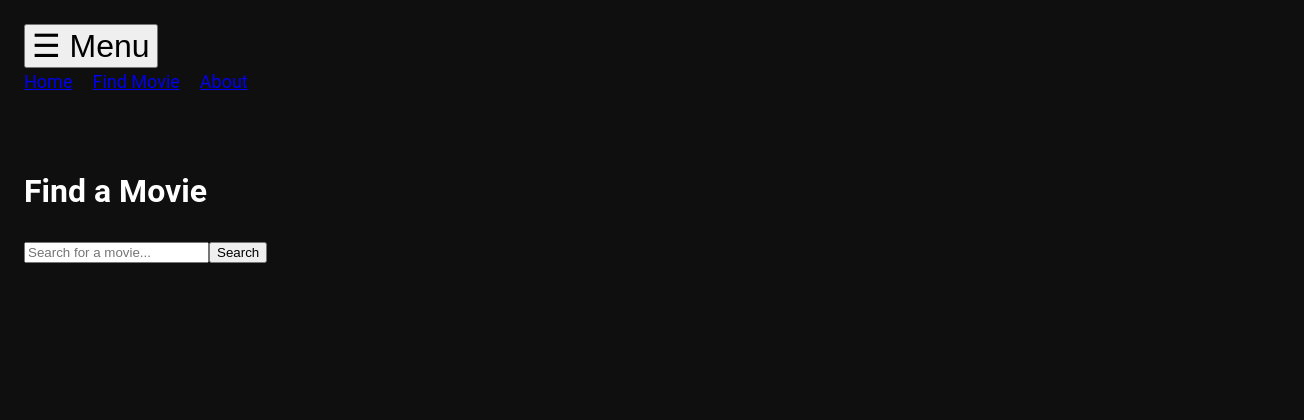
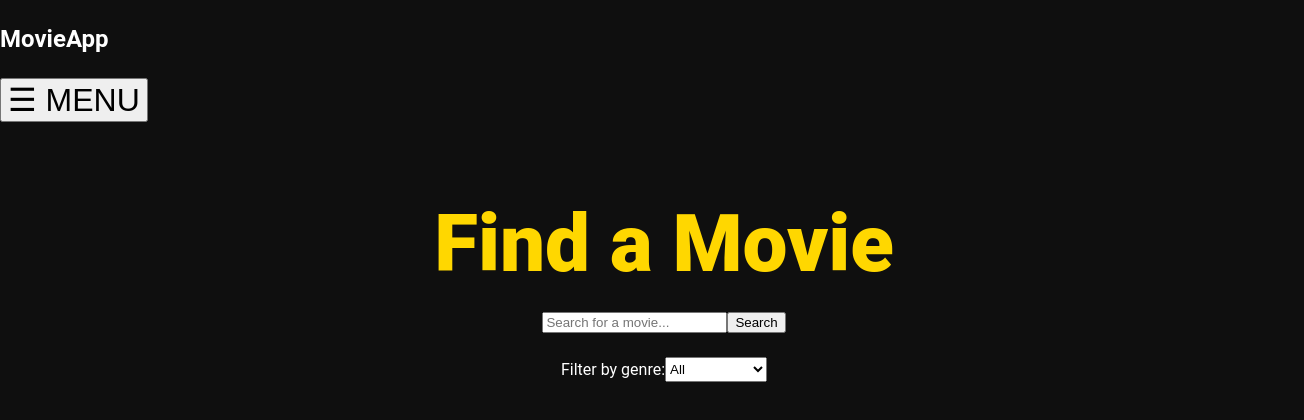
Before and after one commit to meganhodge23/Final-react, a React (Create React App) app: page /search in a window 1280 px wide. Shown: the top 420 px of the page, 1304 px wide, since content can reach past the window. Built offline with nearby package versions, Linux system fonts and the light colour scheme.

Commit message:
my changes

```diff
--- a/src/components/Navbar.jsx
+++ b/src/components/Navbar.jsx
@@ -9,23 +9,51 @@ function Navbar() {
   };
 
   return (
-    <nav className="p-6 bg-black text-white">
+    <nav className="bg-black text-white px-6 py-4 relative">
       <div className="flex justify-between items-center">
-        <button className="text-3xl" onClick={toggleMenu}>
-          ☰ Menu
+        <h1 className="text-xl font-bold text-gold-400">MovieApp</h1>
+        <button
+          className="text-3xl text-gold-400 hover:text-white focus:outline-none"
+          onClick={toggleMenu}
+        >
+          ☰ MENU
         </button>
-        <div className={`nav-menu ${menuVisible ? "block" : "hidden"} space-x-6`}>
-          <Link to="/" className="text-lg hover:text-gold-300">
+      </div>
+
+      {/* Dropdown Menu */}
+      {menuVisible && (
+        <div className="absolute right-6 top-16 bg-gray-900 rounded-md shadow-md border border-gold-400 w-48 z-50">
+          <ul className="flex flex-col text-center py-2">
+            <li>
+              <Link
+                to="/"
+                className="block px-4 py-2 hover:bg-gold-400 hover:text-black transition"
+                onClick={() => setMenuVisible(false)}
+              >
                 Home
               </Link>
-          <Link to="/search" className="text-lg hover:text-gold-300">
+            </li>
+            <li>
+              <Link
+                to="/search"
+                className="block px-4 py-2 hover:bg-gold-400 hover:text-black transition"
+                onClick={() => setMenuVisible(false)}
+              >
                 Find Movie
               </Link>
-          <Link to="/about" className="text-lg hover:text-gold-300">
+            </li>
+            <li>
+              <Link
+                to="/about"
+                className="block px-4 py-2 hover:bg-gold-400 hover:text-black transition"
+                onClick={() => setMenuVisible(false)}
+              >
                 About
               </Link>
+            </li>
+          </ul>
         </div>
-      </div>
+      )}
     </nav>
   );
 }
--- a/src/components/SearchResultsPage.jsx
+++ b/src/components/SearchResultsPage.jsx
@@ -2,11 +2,36 @@ import { useEffect, useState } from "react";
 import MovieCard from "../components/MovieCard";
 
 function SearchResultsPage() {
-  const [input, setInput] = useState("");     // Text in the search bar
-  const [query, setQuery] = useState("");     // Triggers API request
+  const [input, setInput] = useState("");
+  const [query, setQuery] = useState("");
   const [movies, setMovies] = useState([]);
+  const [genre, setGenre] = useState("All");
 
-  // Fetch movies when `query` changes
+  const genres = [
+    "All",
+    "Action",
+    "Adventure",
+    "Animation",
+    "Biography",
+    "Comedy",
+    "Crime",
+    "Documentary",
+    "Drama",
+    "Family",
+    "Fantasy",
+    "History",
+    "Horror",
+    "Music",
+    "Musical",
+    "Mystery",
+    "Romance",
+    "Sci-Fi",
+    "Sport",
+    "Thriller",
+    "War",
+    "Western",
+  ];
+
   useEffect(() => {
     const fetchMovies = async () => {
       if (!query) return;
@@ -14,8 +39,16 @@ function SearchResultsPage() {
       try {
         const response = await fetch(`https://www.omdbapi.com/?apikey=2b045dad&s=${query}`);
         const data = await response.json();
+
         if (data.Search) {
-          setMovies(data.Search);
+          // Fetch detailed info for each movie
+          const detailedMovies = await Promise.all(
+            data.Search.map(async (movie) => {
+              const res = await fetch(`https://www.omdbapi.com/?apikey=2b045dad&i=${movie.imdbID}`);
+              return res.json();
+            })
+          );
+          setMovies(detailedMovies);
         } else {
           setMovies([]);
         }
@@ -27,19 +60,22 @@ function SearchResultsPage() {
     fetchMovies();
   }, [query]);
 
-  // Called when search is submitted
   const handleSearch = () => {
     if (input.trim()) {
       setQuery(input);
     }
   };
 
+  const filteredMovies = genre === "All"
+    ? movies
+    : movies.filter((movie) => movie.Genre && movie.Genre.includes(genre));
+
   return (
-    <div className="p-6 text-white bg-black min-h-screen font-roboto">
-      <h1 className="text-3xl font-bold mb-6 text-center text-yellow-400">Find a Movie</h1>
+    <div className="p-6 text-black bg-black min-h-screen font-roboto">
+      <h1 className="full-width-title">Find a Movie</h1>
 
       {/* Search Bar */}
-      <div className="flex justify-center mb-8">
+      <div className="search-box-container">
         <input
           type="text"
           value={input}
@@ -56,16 +92,33 @@ function SearchResultsPage() {
         </button>
       </div>
 
+      {/* Genre Filter */}
+      <div className="search-box-container">
+        <label htmlFor="genre" className="mr-2">Filter by genre:</label>
+        <select
+          id="genre"
+          value={genre}
+          onChange={(e) => setGenre(e.target.value)}
+          className="bg-gray-800 text-black px-4 py-2 rounded"
+        >
+          {genres.map((g) => (
+            <option key={g} value={g}>
+              {g}
+            </option>
+          ))}
+        </select>
+      </div>
+
       {/* Movie Results */}
       {query && (
         <h2 className="text-xl font-semibold mb-4 text-center">
-          Results for "{query}"
+          Results for "{query}" {genre !== "All" && `in ${genre}`}
         </h2>
       )}
 
-      {movies.length > 0 ? (
+      {filteredMovies.length > 0 ? (
         <div className="movie-card-container">
-          {movies.map((movie) => (
+          {filteredMovies.map((movie) => (
             <MovieCard key={movie.imdbID} movie={movie} />
           ))}
         </div>
```
Also changed, not shown: src/components/SearchResultsPage.css (+9 -0 lines). Lines whose indentation alone changed are shown as unchanged.
